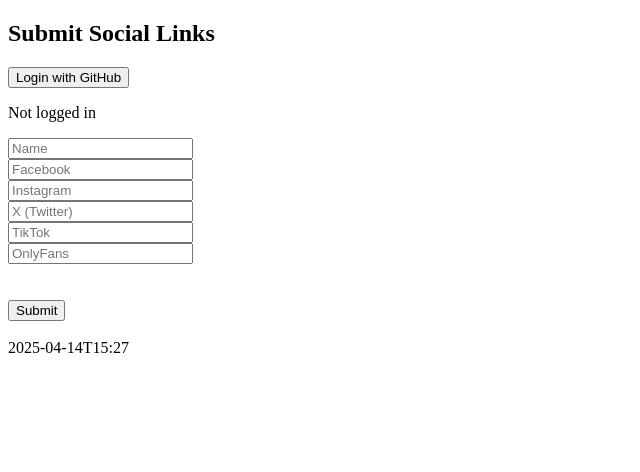
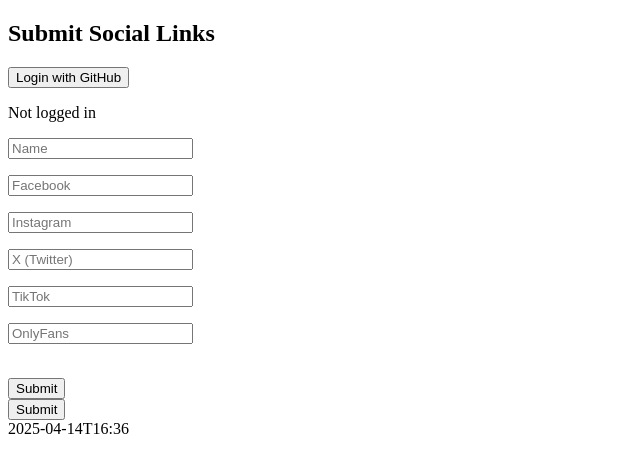
Before and after one commit to somerandomscripts/WF-social-data, a website: page docs/index.html in a window 1280 px wide. Shown: the whole page, without its empty margins (0-640 px from the left). Drawn offline with Linux system fonts and the light colour scheme.

Commit message:
Update index.html

```diff
--- a/docs/index.html
+++ b/docs/index.html
@@ -3,24 +3,34 @@
 <head>
 	<title>WF Social Submission</title>
 	<style>
+		.form-field {
+			margin-bottom: 16px;
+			position: relative;
+		}
+
 		.error-messages-container {
 			margin-top: 6px;
-			margin-bottom: 12px;
 		}
+
 		.error-message {
 			display: block;
 			font-size: 12px;
 			margin-bottom: 4px;
+			line-height: 1.4;
 		}
+
 		.error-message.duplicated {
 			color: red;
 		}
+
 		.error-message.broken {
 			color: orange;
 		}
+
 		.error-message.disallowed {
 			color: blue;
 		}
+
 	</style>
 	<script src="https://identity.netlify.com/v1/netlify-identity-widget.js"></script>
 	<script defer src="submit.js"></script>
@@ -31,19 +41,34 @@
 	<button onclick="netlifyIdentity.open()">Login with GitHub</button>
 	<p id="userStatus">Not logged in</p>
 
-	<form id="socialForm">
-		<input type="text" id="name" placeholder="Name" required><br>
-		<input type="text" id="fb" placeholder="Facebook"><br>
-		<input type="text" id="ig" placeholder="Instagram"><br>
-		<input type="text" id="x" placeholder="X (Twitter)"><br>
-		<input type="text" id="tt" placeholder="TikTok"><br>
-		<input type="text" id="of" placeholder="OnlyFans"><br><br>
+	<form id="socialForm"><form id="socialForm">
+		<div class="form-field">
+			<input type="text" id="name" placeholder="Name" required>
+		</div>
+		<div class="form-field">
+			<input type="text" id="fb" placeholder="Facebook">
+		</div>
+		<div class="form-field">
+			<input type="text" id="ig" placeholder="Instagram">
+		</div>
+		<div class="form-field">
+			<input type="text" id="x" placeholder="X (Twitter)">
+		</div>
+		<div class="form-field">
+			<input type="text" id="tt" placeholder="TikTok">
+		</div>
+		<div class="form-field">
+			<input type="text" id="of" placeholder="OnlyFans">
+		</div>
 
 		<div class="h-captcha" data-sitekey="d364ebf6-9576-4b6c-bb5a-87ea86ec5528"></div><br>
 
 		<button type="submit">Submit</button>
 	</form>
-	<br />2025-04-14T15:27
+
+		<button type="submit">Submit</button>
+	</form>
+	<br />2025-04-14T16:36
 	<script src="https://js.hcaptcha.com/1/api.js" async defer></script>
 </body>
 </html>
```
